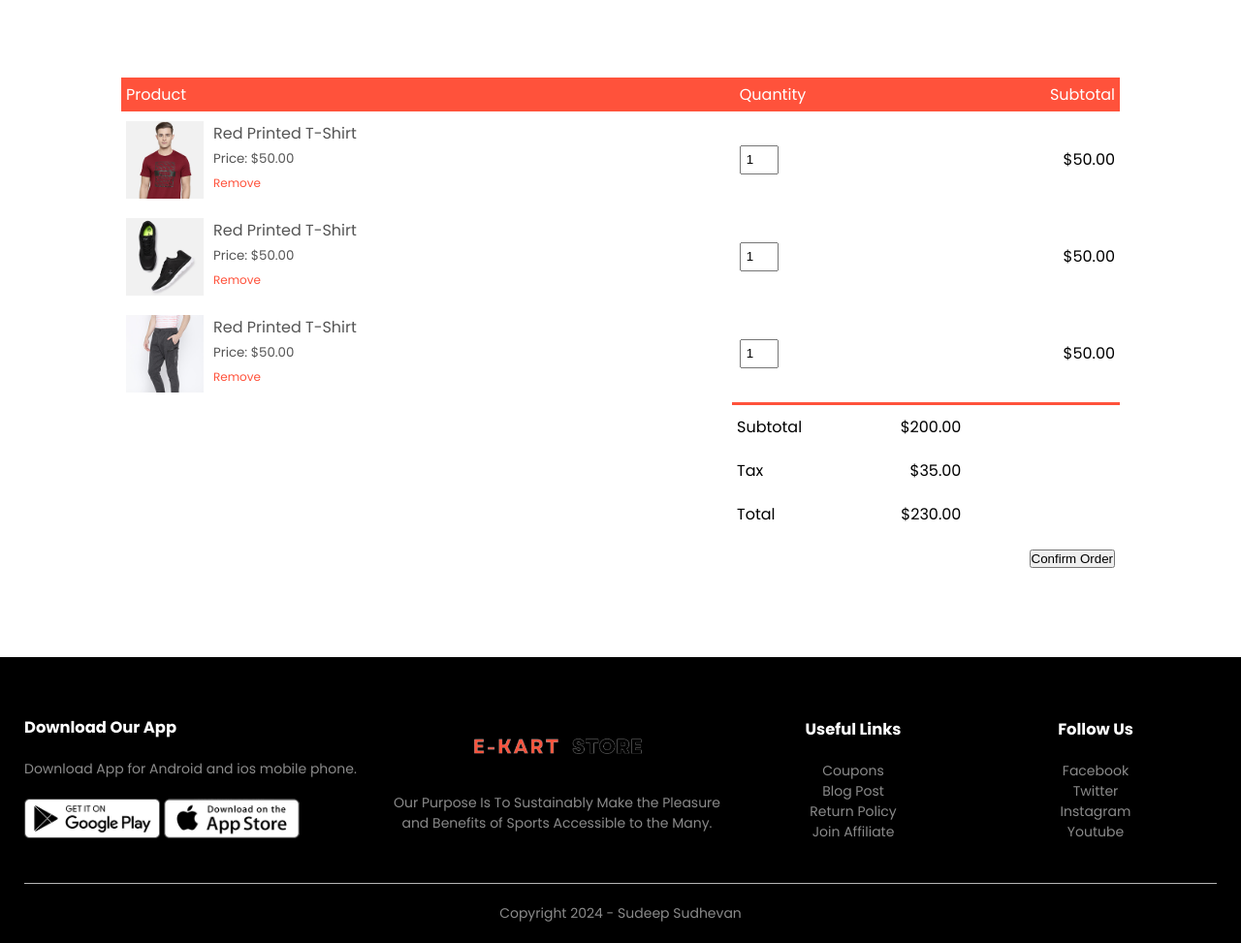
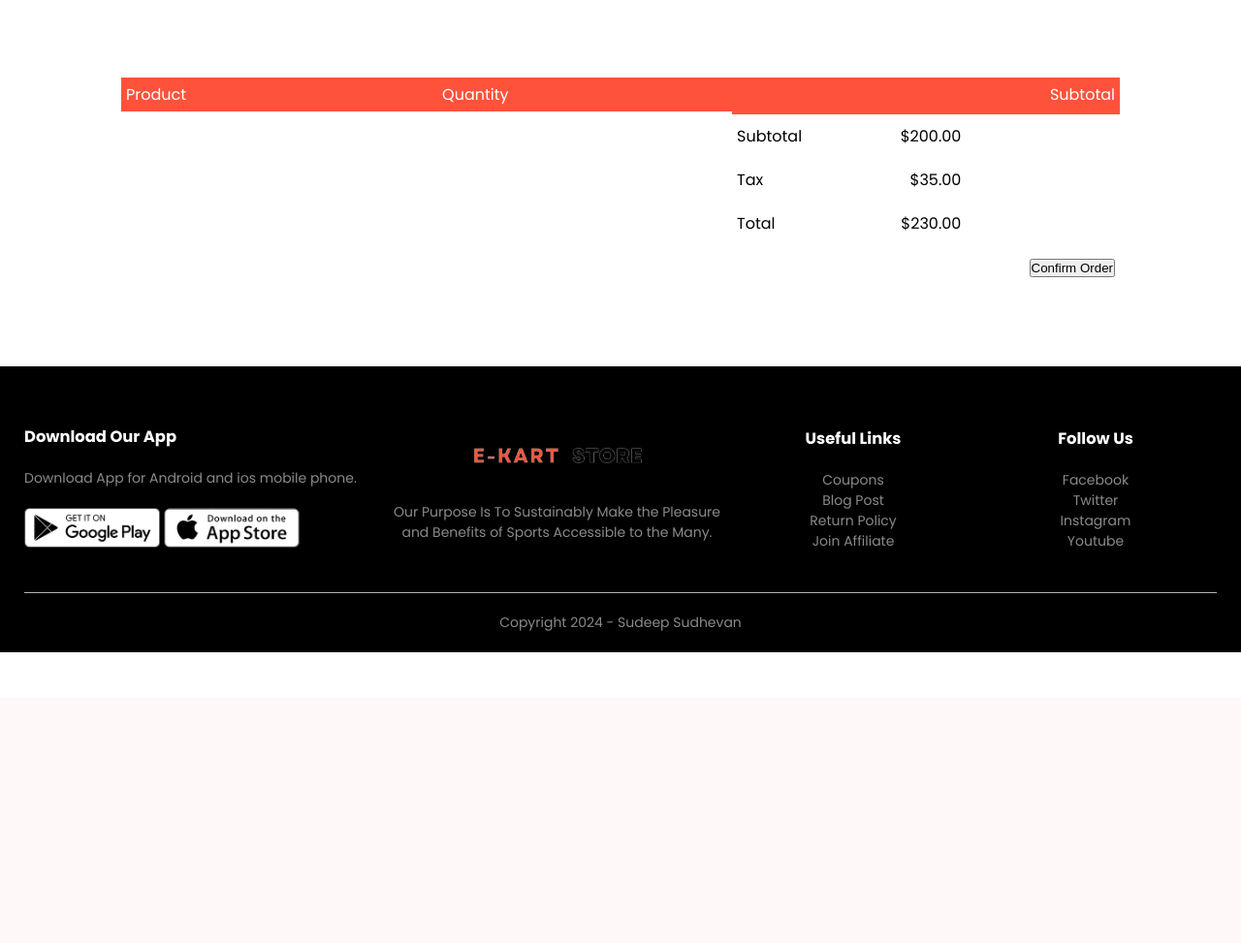
Before and after one commit to sudeepsudhevan/E-kart, a Django app: page /orders/cart in a window 1280 px wide. Shown: the part 80-1053 px from the top of the page at 97% size. After the commit the page ends 753 px from the top, so only its background shows below. Run offline with Django 5.2, Linux system fonts and the light colour scheme; a user stored in the database is signed in; tables that the repository leaves empty hold one stand-in row (values such as "Sample post"); lists and menus that the app fills with data are empty.

Commit message:
added cart page

```diff
--- a/ecart/orders/urls.py
+++ b/ecart/orders/urls.py
@@ -3,6 +3,7 @@ from . import views
 
 urlpatterns = [
     path("cart", views.show_cart, name="cart"),
+    path("add_to_cart", views.add_to_cart, name="add_to_cart"),
 ]
 
 # urlpatterns += static(settings.MEDIA_URL, document_root=settings.MEDIA_ROOT)
--- a/ecart/orders/views.py
+++ b/ecart/orders/views.py
@@ -1,7 +1,38 @@
-from django.shortcuts import render
+from django.shortcuts import render, redirect
+from .models import Order, OrderedItem
+from products.models import Product
 
 # Create your views here.
 
 
 def show_cart(request):
-    return render(request, "cart.html")
+    user = request.user
+    customer = user.customer_profile
+    cart_obj, created = Order.objects.get_or_create(
+        owner=customer, order_status=Order.CART_STAGE
+    )
+    context = {"cart": cart_obj}
+    return render(request, "cart.html", context)
+
+
+def add_to_cart(request):
+    if request.method == "POST":
+        user = request.user
+        customer = user.customer_profile
+        quantity = int(request.POST.get("quantity"))
+        product_id = request.POST.get("product_id")
+        cart_obj, created = Order.objects.get_or_create(
+            owner=customer, order_status=Order.CART_STAGE
+        )
+        product = Product.objects.get(pk=product_id)
+        ordered_item, created = OrderedItem.objects.get_or_create(
+            product=product, owner=cart_obj
+        )
+        if created:
+            ordered_item.quantity = quantity
+            ordered_item.save()
+        else:
+            ordered_item.quantity += quantity
+            ordered_item.save()
+
+    return redirect("cart")
--- a/ecart/templates/cart_container.html
+++ b/ecart/templates/cart_container.html
@@ -1,5 +1,8 @@
 {% load static %}
 <div class="small-container cart-page">
+
+    {% if cart %}
+
     <table>
         <tbody>
             <tr>
@@ -7,53 +10,26 @@
                 <th>Quantity</th>
                 <th>Subtotal</th>
             </tr>
+            {% for cart_item in cart.added_items.all %}
             <tr>
                 <td>
                     <div class="cart-info">
-                        <img src="{% static 'images/buy-1.jpg' %}">
+                        <img src="{{ cart_item.product.image.url }}" alt="">
                         <div>
-                            <p>Red Printed T-Shirt</p>
-                            <small>Price: $50.00</small>
+                            <p>{{ cart_item.product.title }}</p>
+                            <small>Price: ${{ cart_item.product.price }}</small>
                             <br>
                             <a href="">Remove</a>
                         </div>
                     </div>
                 </td>
-                <td><input type="number" value="1"></td>
-                <td>$50.00</td>
+                <td><input type="number" disabled value="{{ cart_item.quantity }}"></td>
+                <td>${{ cart_item.product.price }}</td>
             </tr>
-            <tr>
-                <td>
-                    <div class="cart-info">
-                        <img src="{% static 'images/buy-2.jpg' %}">
-                        <div>
-                            <p>Red Printed T-Shirt</p>
-                            <small>Price: $50.00</small>
-                            <br>
-                            <a href="">Remove</a>
-                        </div>
-                    </div>
-                </td>
-                <td><input type="number" value="1"></td>
-                <td>$50.00</td>
-            </tr>
-            <tr>
-                <td>
-                    <div class="cart-info">
-                        <img src="{% static 'images/buy-3.jpg' %}">
-                        <div>
-                            <p>Red Printed T-Shirt</p>
-                            <small>Price: $50.00</small>
-                            <br>
-                            <a href="">Remove</a>
-                        </div>
-                    </div>
-                </td>
-                <td><input type="number" value="1"></td>
-                <td>$50.00</td>
-            </tr>
+            {% endfor %}
         </tbody>
     </table>
+
     <div class="total-price">
         <table>
             <tbody>
@@ -79,4 +55,9 @@
 
 
     </div>
+    {% else %}
+    <div>
+        <p>Your cart is empty</p>
+    </div>
+    {% endif %}
 </div>
```
Also changed, not shown: ecart/templates/product_description.html (+7 -12 lines).
